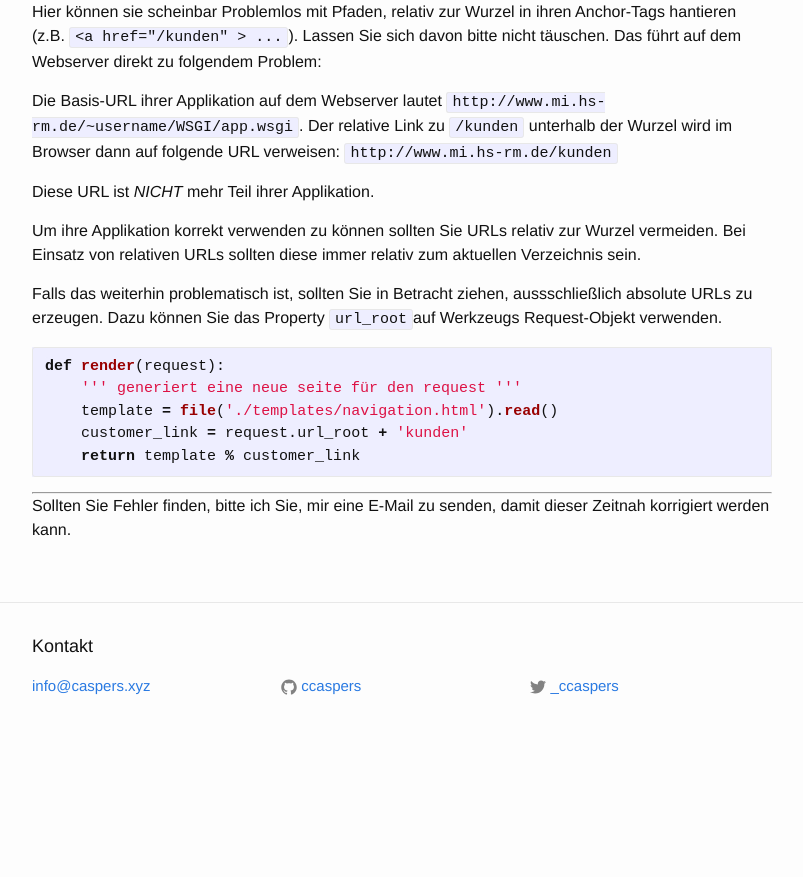
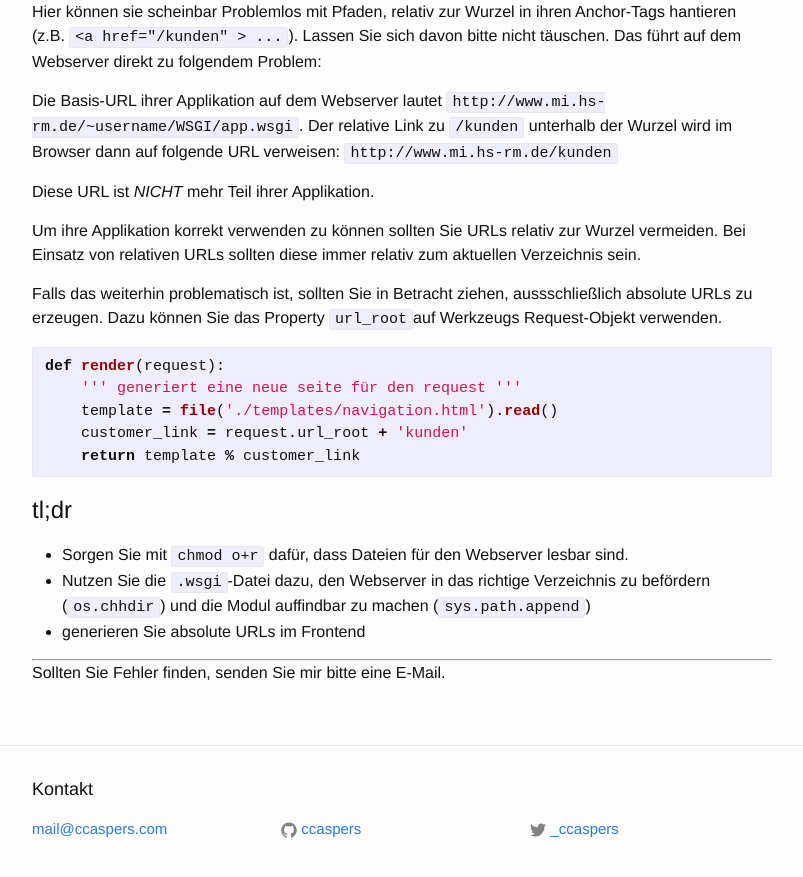
Before and after one commit to ccaspers/ccaspers.github.io, a Jekyll site: the page built from _posts/2016-06-02-wsgi-deployment.md, in a window 1280 px wide and 900 px high, scrolled down 3020 px. Shown: the top 877 px of the window, without its empty margins (238-1041 px from the left). Built offline with Jekyll 4.4.1, drawn with Linux system fonts in a browser that asks for light colours; Markdown is read by kramdown in place of the engine named in the settings; before the commit the page ends 3778 px from its top, so only the background shows below that.

Commit message:
update text, email

````diff
--- a/_config.yml
+++ b/_config.yml
@@ -7,7 +7,7 @@
 
 # Site settings
 title: Blog von ccaspers
-email: info@caspers.xyz
+email: mail@ccaspers.com
 description: > # this means to ignore newlines until "baseurl:"
   Dies, das, gesammelte Werke.
 baseurl: "" # the subpath of your site, e.g. /blog
--- a/_posts/2016-06-02-wsgi-deployment.md
+++ b/_posts/2016-06-02-wsgi-deployment.md
@@ -165,6 +165,11 @@ def render(request):
     return template % customer_link
 ```
 
+# tl;dr
+- Sorgen Sie mit `chmod o+r` dafür, dass Dateien für den Webserver lesbar sind.
+- Nutzen Sie die `.wsgi`-Datei dazu, den Webserver in das richtige Verzeichnis
+  zu befördern (`os.chhdir`) und die Modul auffindbar zu machen (`sys.path.append`)
+- generieren Sie absolute URLs im Frontend
+
 ---
-Sollten Sie Fehler finden, bitte ich Sie, mir eine E-Mail zu senden, damit
-dieser Zeitnah korrigiert werden kann.
+Sollten Sie Fehler finden, senden Sie mir bitte eine E-Mail.
````
